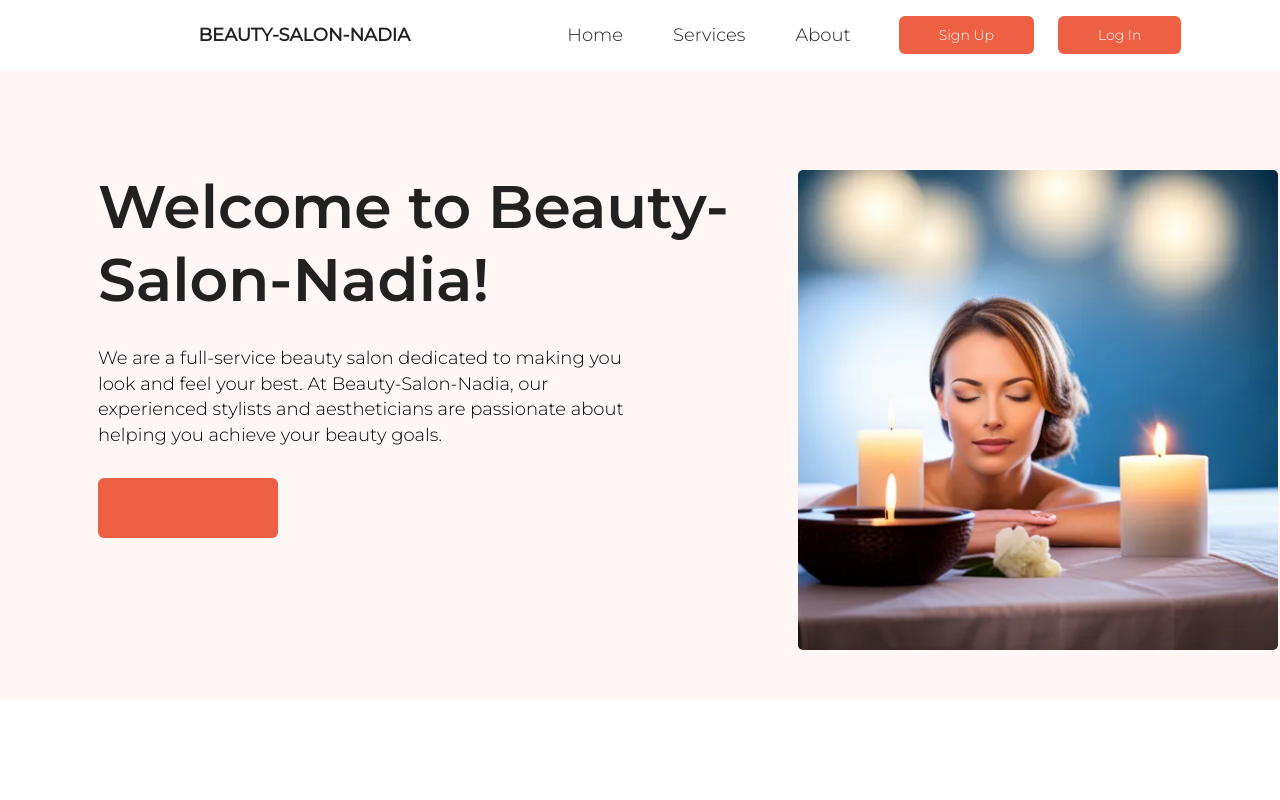
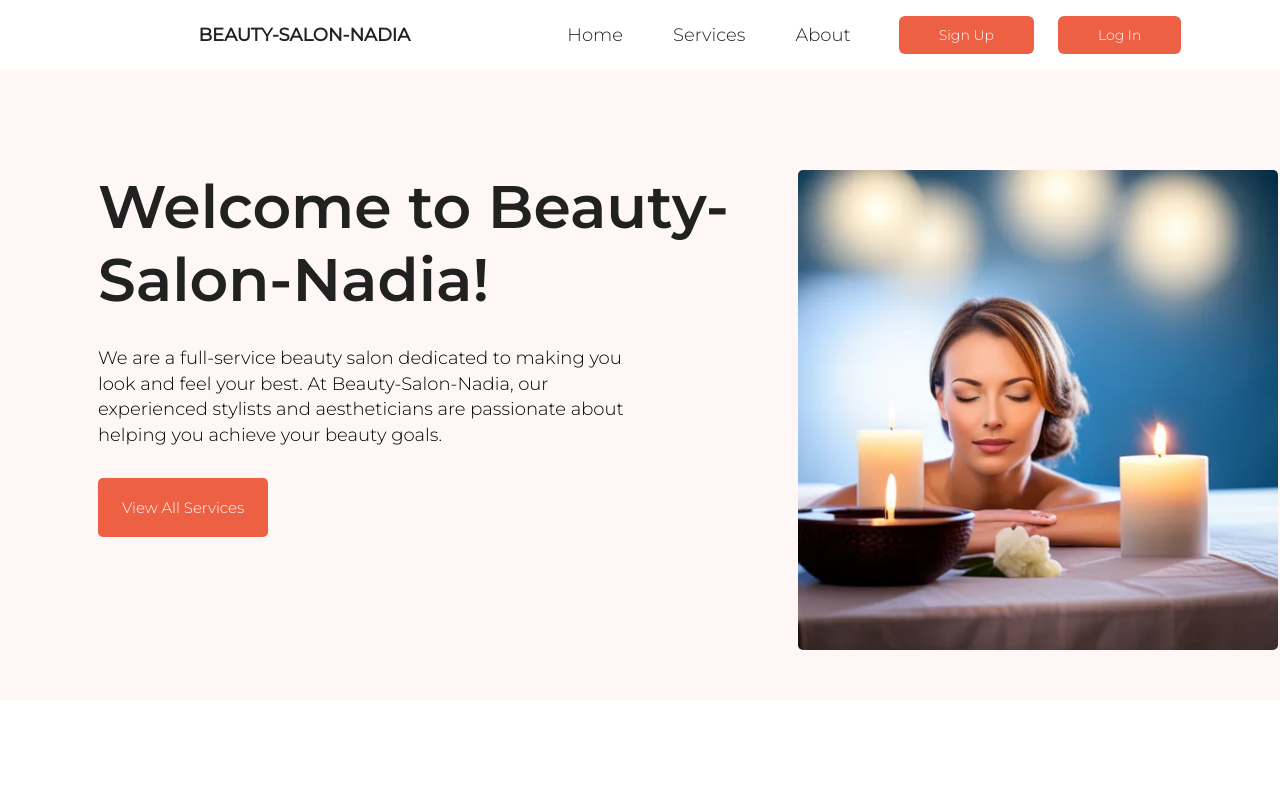
Before and after one commit to nadiahosisy/Beauty-Salon, a React (Vite) app: page /Home in a window 1280 px wide. Shown: the top 800 px of the page. Built offline with nearby package versions, Linux system fonts and the light colour scheme.

Commit message:
fix button

```diff
--- a/src/pages/Home.jsx
+++ b/src/pages/Home.jsx
@@ -14,7 +14,7 @@ const Home = () => {
           </div>
           <div className="btn-all-services-div">
             <a className="anchor-all-services">
-              <span></span>
+              <span className="span-all-services">View All Services</span>
             </a>
           </div>
         </div>
--- a/src/style/home-page.css
+++ b/src/style/home-page.css
@@ -61,13 +61,19 @@
 .btn-all-services-div {
   display: flex;
   justify-content: flex-start;
-  font-size: large;
-  max-width: 55rem;
 }
 .anchor-all-services {
-  border-radius: 6px 6px 6px 6px;
-  padding: 30px 90px 30px 90px;
+  display: inline-block;
+  height: 1;
   background-color: #ee6043;
-  font-weight: 400px;
-  font-size: 140px;
+  font-size: 15px;
+  padding: 20px 24px;
+  border-radius: 5px;
+  color: #fff;
+  fill: #fff;
+  text-align: center;
+  transition: all 0.3s;
 }
+.span-all-services {
+  font-family: Monserat-ligth;
+}
```
